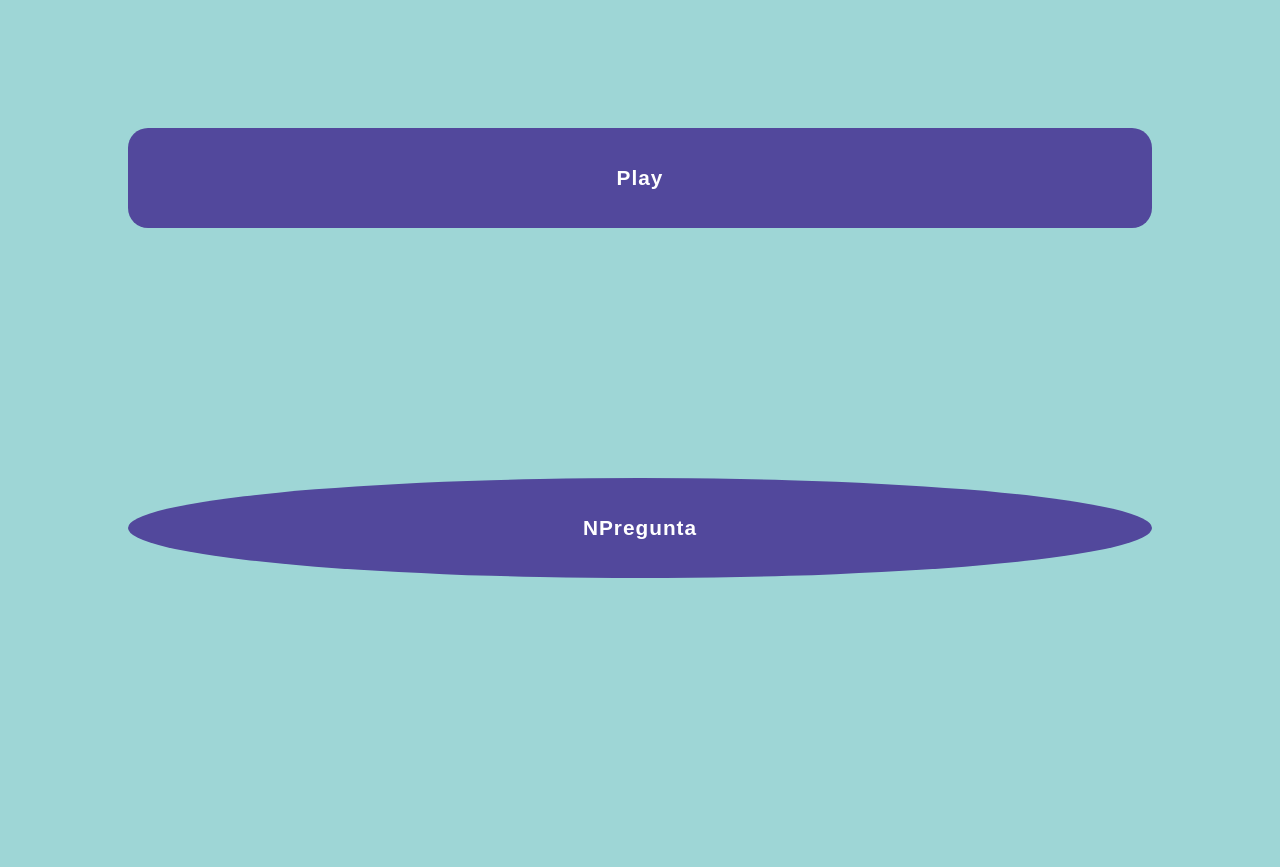
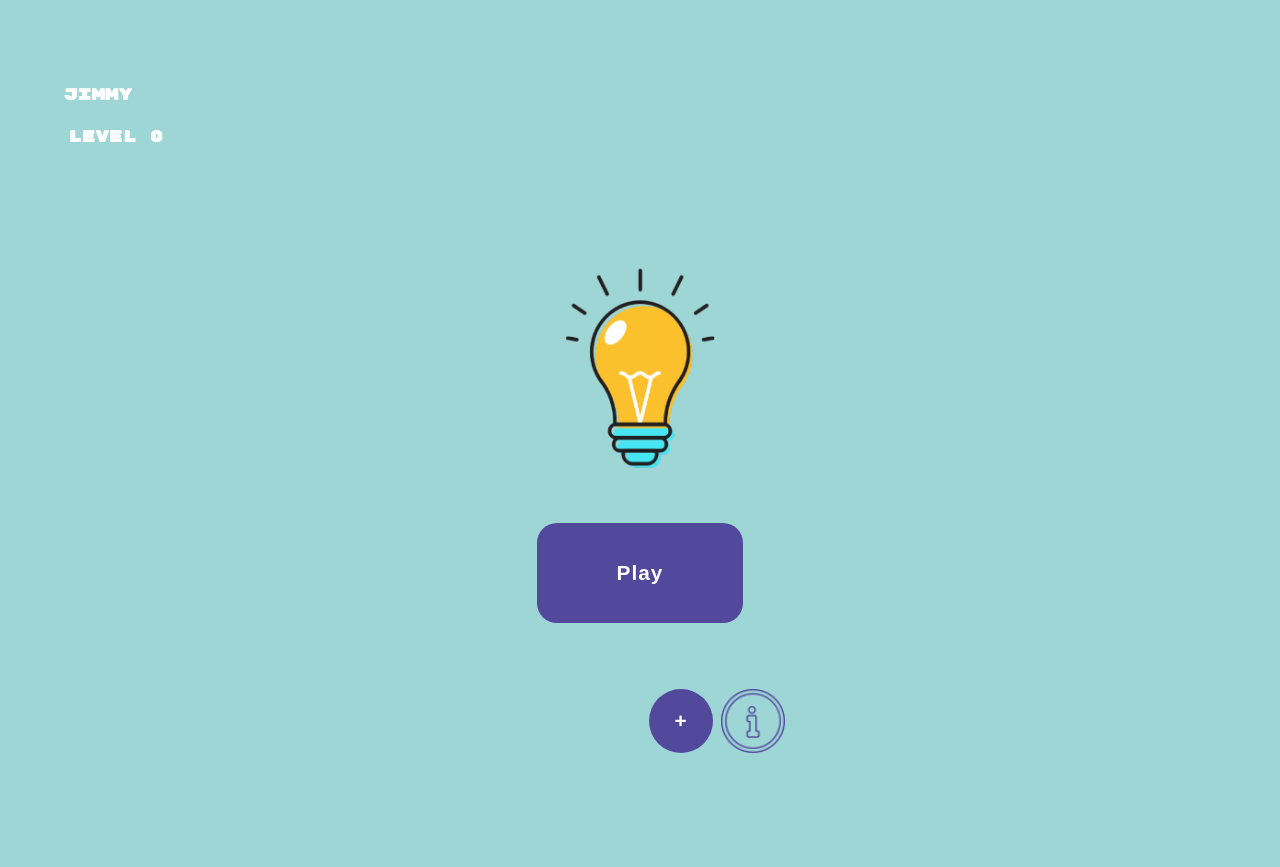
Before and after one commit to NycollSM/TriviasWeb, a website built with webpack: page public/play.html in a window 1280 px wide. Built offline with nearby package versions, Linux system fonts and the light colour scheme.

Commit message:
play section almost done get better the information section

```diff
--- a/public/play.html
+++ b/public/play.html
@@ -10,8 +10,28 @@
 </head>
 <body>
     <div class="container2">
-        <button class="btn-ui" id="btn-play">Play</button>
-        <button class="btn-ui" id="newQ">nPregunta</button>
+        <div class="wrapper--info--user">
+            <h4 class="name--user">Jimmy</h4>
+            <h4 class="level">Level 0</h4>
+        </div>
+        <div class="wrapper--center">
+            <img src="./imagenes/light1.png" alt="bombillo" class="img--light">
+            <button class="btn-ui" id="btn-play">Play</button>
+        </div>
+        <div class="wrapper--buttons">
+            <button class="btn-ui" id="newQ">+</button>
+            <button class="btn-ui" id="infodev">
+                <img src="./imagenes/information.png" alt="" class="img-button">
+            </button>
+        </div>
+        <!--
+        <div class="wrapper--info-dev">
+            <h3>Acerca del juego</h3>
+            <p>Este juego quiere ayudar a memorizar conceptos basicos y vocabulario tecnico, que al inicio de los estudios es un poco dificil recordar y que al mismo tiempo son importantes.</p>
+            <h3>Acerca de los desarrolladores</h3>
+            <p>El juego fue diseñado y desarrollado por Jimmy Alvarez y Nycoll Soto (Estudiantes del CETAV) con el fin de ayudar a futuras generaciones.</p>
+
+        </div>-->
         <dialog class="form--questions" id="formQ">
             <form action="" id="question">
                 <div class="wrapper--form-question">
--- a/src/scss/layout/_grid.scss
+++ b/src/scss/layout/_grid.scss
@@ -17,9 +17,9 @@
 .container2{
     background: $blue-light;
     height: 100vh;
-    padding: 10%;
+    padding: 5%;
     display: grid;
     grid-template-columns: 1fr 1fr;
-    grid-template-rows: 1fr auto 1fr;
-    grid-gap: 14px;
+    grid-template-rows: auto auto auto;
+    grid-gap: 10px;
 }
--- a/src/scss/sections/_play.scss
+++ b/src/scss/sections/_play.scss
@@ -1,6 +1,28 @@
+.wrapper--info--user{
+    grid-column: 1/span 2;
+    grid-row: 1/1;
+}
+.level {
+    align-self: end;
+    margin: 0 4px;
+}
+
+//center
+.wrapper--center{
+    grid-column: 1 / span 2;
+    grid-row: 2/2;
+    display: grid;
+    grid-template-columns: 1fr 1fr 1fr;
+    justify-items: center;
+}
+.img--light{
+    grid-column: 2/3;
+    height: 200px;
+    width: 150px;
+}
 #btn-play{
+    grid-column: 1/ span 3;
     height: 100px;
-    grid-column: 1 / span 2;
 }
 .wrapper--form-question{
     grid-column: 1 /span 2;
@@ -8,8 +30,25 @@
 .form--questions{
    //  display: none;
 }
+.wrapper--buttons{
+    grid-column: 2/2;
+    grid-row: 3/3;
+    align-items: end;
+}
 #newQ{
+    margin: 0 4px;
     padding: 10px;
-    height: 100px;
+    width: 64px;
+    height: 64px;
     border-radius: 100%;
+    align-self: end;
 }
+#infodev{
+    margin: 0 4px;
+    position: absolute;
+    width: 64px;
+    height: 64px;
+    background: transparent;
+    padding: 0px;
+    align-self: end;
+}
--- a/src/scss/settings/_default.scss
+++ b/src/scss/settings/_default.scss
@@ -33,6 +33,11 @@ textarea{
     margin: 8px 0px;
 }
 
+img{
+    height: auto;
+    width: 100%;
+}
+
 .dialog-register{
     position: absolute;
     top:0;
```
Also changed, not shown: server/api/questions.JSON (+36 -2 lines), public/imagenes/information.png (added), public/imagenes/light1.png (added).
